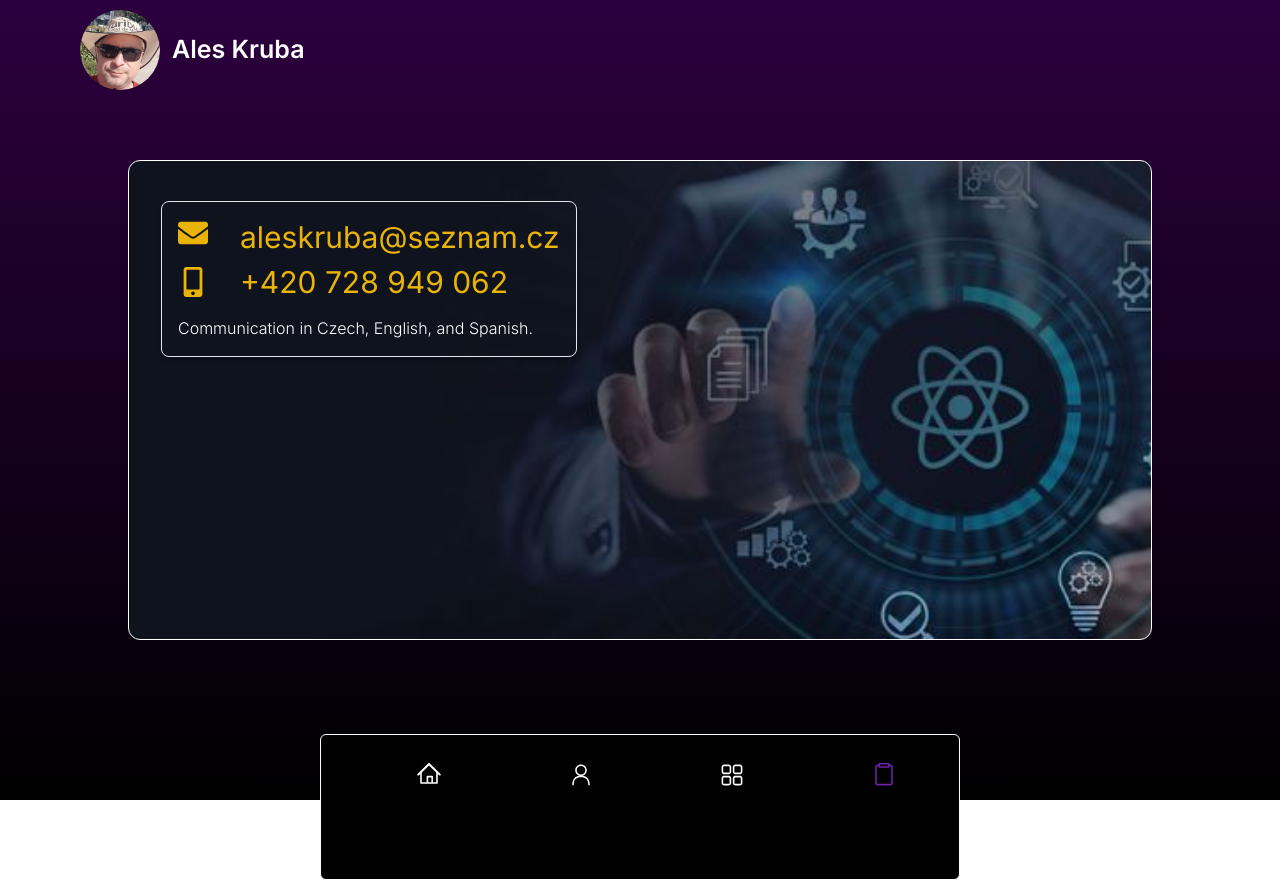
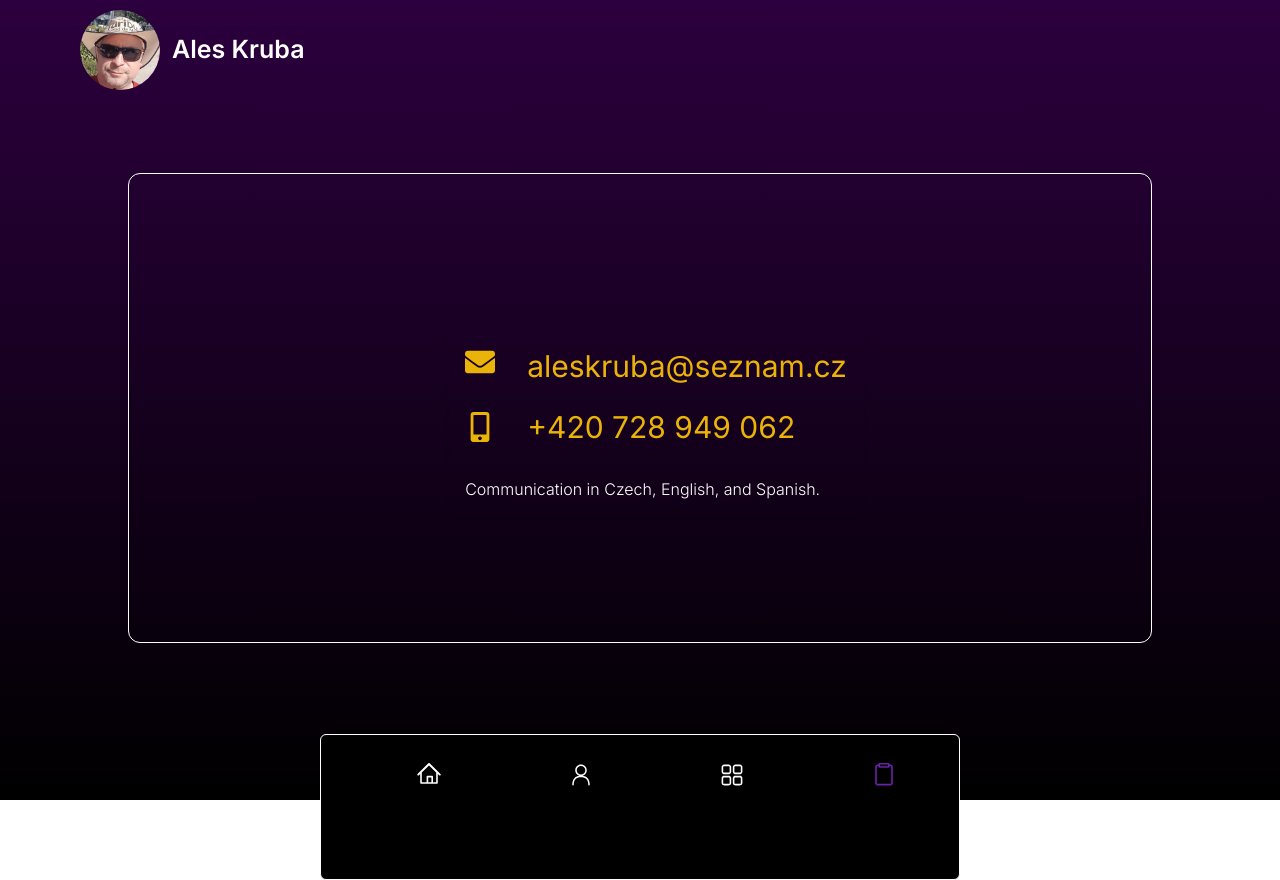
Before and after one commit to aleskruba/portfolio, a Next.js app: page /contact-me in a window 1280 px wide. Built offline with nearby package versions, Linux system fonts and the light colour scheme.

Commit message:
contact styles update

```diff
--- /dev/null
+++ b/app/contact-me/animations.css
@@ -0,0 +1,6 @@
+/* animations.css */
+
+@keyframes moveToEnd {
+    0% { justify-items: start; }
+    100% { justify-items: end; }
+  }
--- a/app/contact-me/page.tsx
+++ b/app/contact-me/page.tsx
@@ -1,19 +1,27 @@
+"use client"
+import { motion } from 'framer-motion';
 import ContactForm from "@/components/ContactFrom";
-import React from "react";
+import React,{useState} from "react";
+import "./animations.css"; // Import the CSS file
 
 const Page = () => {
+
+  const [animationDone, setAnimationDone] = useState(false);
+
+  const onAnimationComplete = () => {
+    setAnimationDone(true);
+  };
+
   return (
-    <div
-
-      className="w-screen h-screen bg-cover bg-center flex items-center justify-center bg-gradient-to-t  from-black  to-very-dark-purple"
-    >
-      <div
-        style={{ backgroundImage: "url(react.jpg" }}
-        className="h-[60%] w-[80%] relative bg-cover bg-center rounded-xl border border-white"
-      >
-<div className="flex justify-center items-start pt-2 md:justify-start md:items-start md:mt-8 md:ml-8 h-full transition-all duration-1000 group-hover:items-center">
-          <ContactForm />
-        </div>
+    <div className="w-screen h-screen bg-cover bg-center flex items-center justify-center pt-4 bg-gradient-to-t  from-black  to-very-dark-purple">
+      <div id='contact' className="h-[60%] w-[80%] relative bg-center rounded-xl border border-white">
+        <motion.div className="flex justify-start items-start  pt-2 md:justify-center md:items-start md:mt-8 md:ml-8 h-full"
+                    initial={{ y: "0%" }}
+                    animate={{ y: "25%" }}
+                    transition={{ duration: 1.5 }}
+                    onAnimationComplete={onAnimationComplete}>
+          <ContactForm animationDone={animationDone} />
+        </motion.div>
       </div>
     </div>
   );
--- a/app/globals.css
+++ b/app/globals.css
@@ -35,15 +35,38 @@
     border-radius: 5px; /* roundness of the scrollbar */
   }
 
+  .custom-scrollbar {
+    overflow-y: auto; /* Enable vertical scrolling */
+    overflow-x: hidden; /* Hide horizontal scrollbar */
+    scrollbar-width: none; /* Firefox */
+    -ms-overflow-style: none; /* IE and Edge */
+}
+
+.custom-scrollbar::-webkit-scrollbar {
+    display: none; /* Hide scrollbar in WebKit browsers */
+}
+
   .bg-with-image {
     background-image: url('/brnonight.jpg');
   }
 
+  @media (max-width: 768px) { /* Adjust the breakpoint as needed */
+    #contact {
+        background-image: none; /* Hide background image for small screens */
+    }
+}
+
   @media (max-width: 767px) {
     .md\:bg-with-background {
-      background-image: none; /* Set background image to none for smaller screens */
+      background-Image: none; /* Set background image to none for smaller screens */
     }
   }
+
+  @keyframes moveToEnd {
+    0% { justify-items: start; }
+    100% { justify-items: end; }
+  }
+
 
   @keyframes increaseTextSize {
     0% {
--- a/app/my-projects/page.tsx
+++ b/app/my-projects/page.tsx
@@ -5,8 +5,8 @@ import React from 'react';
 
 function Page() {
     return (
-        <div className='w-screen h-screen flex flex-wrap overflow-hidden items-center justify-center bg-center bg-cover bg-gradient-to-t  from-black  to-very-dark-purple '>
-            <div className='grid  mt-16 gap-5 max-w-[90%] max-h-[70vh] overflow-y-auto md:grid-cols-1 lg:grid-cols-2  '>
+<div className='w-screen pt-4  pb-36 h-screen flex flex-wrap overflow-hidden items-center justify-center bg-center bg-cover bg-gradient-to-t from-black to-very-dark-purple'>
+    <div className='grid mt-16 lg:pt-10 gap-5 max-w-[90%] max-h-[70vh] custom-scrollbar md:grid-cols-1 lg:grid-cols-2'>
         {/* max-h-[80vh] sets the maximum height of the container */}
         {/* overflow-y-auto enables vertical scrolling when necessary */}
         {Projects.map((project, index) => (
@@ -21,6 +21,8 @@ function Page() {
         ))}
     </div>
 </div>
+
+
     );
 }
 
--- a/components/ContactFrom.tsx
+++ b/components/ContactFrom.tsx
@@ -1,9 +1,14 @@
-import React from "react";
+"use client"
+import React, { useEffect } from "react";
 import { FaEnvelope, FaMobileAlt } from 'react-icons/fa';
 
-const ContactForm = () => {
-  return (
-    <div className="flex  flex-col justify-center items-baseline  md:bg-transparent px-4 mx-2 md:mx-0 text-xl md:text-2xl lg:text-3xl mb-2  text-yellow-500 font-normal border border-solid border-gold-500 text-gold-500 py-4  rounded-lg shadow-md">
+
+
+const ContactForm = ({animationDone}:any) => {
+
+
+return (
+<div className={`flex flex-col justify-center items-baseline  md:bg-transparent px-4 mx-2 md:mx-0 text-xl md:text-2xl lg:text-3xl mb-2 text-yellow-500 font-normal ${!animationDone ? 'border border-solid border-white ' : 'gap-4'} text-gold-500 py-4 rounded-lg shadow-md`}>
       <div className="flex  items-center justify-around gap-8 ">
         <FaEnvelope className="mb-2" />
         <a href="mailto:aleskruba@seznam.cz" className="text-gold-500 hover:text-yellow-400">aleskruba@seznam.cz</a>
--- a/components/Navigation.tsx
+++ b/components/Navigation.tsx
@@ -67,7 +67,7 @@ function Navigation() {
     className="absolute z-[50] -bottom-20 w-[50%] md:w-[50%] max-h-[150px] rounded-md flex justify-between items-center border bg-black border-white px-4 py-7"
   >
 
-    {isRouting && <Transition />}
+  {/*   {isRouting && <Transition />} */}
     {NavLinks.map((nav) => (
       <Link key={nav.name} href={nav.link}     className="mb-16 md:ml-16 md:pl-4 md:w-[50%]  relative">
 
--- a/components/ProjectCard.tsx
+++ b/components/ProjectCard.tsx
@@ -25,7 +25,7 @@ const ProjectCard = ({ image, title, htmlContent, url, github }: Props) => {
     return (
         <div
             onClick={handleFlip}
-            className='w-[330px] md:w-[450px] lg:w-[600px] h-[360px] md:h-[320px] lg:h-[340px] rounded-md cursor-pointer relative mr-4 md:mr-0 mt-6 md:mt-0'
+            className='w-[330px] md:w-[450px] lg:w-[600px] h-[400px] md:h-[320px] lg:h-[340px] rounded-md cursor-pointer relative mr-4 md:mr-0 mt-6 md:mt-0'
         >
             <motion.div
                 className='flip-card-inner w-full h-full'
@@ -35,7 +35,11 @@ const ProjectCard = ({ image, title, htmlContent, url, github }: Props) => {
                 onAnimationComplete={() => setIsAnimating(false)}
             >
                 <div
-                    style={{ backgroundImage: `url(${image})` }}
+       style={{
+        backgroundImage: `url(${image})`,
+        backgroundSize: 'cover',
+        backgroundPosition: 'top left', // This will make the image start from the top-left corner
+    }}
                     className='w-full h-full group relative flip-card-front bg-cover bg-center text-white rounded-lg p-4'
                 >
                     <div className='absolute inset-0 w-full h-full rounded-md bg-black opacity-0 group-hover:opacity-40' />
```
Lines whose indentation alone changed are shown as unchanged.
